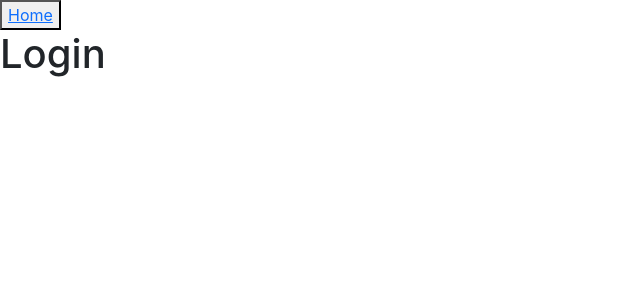
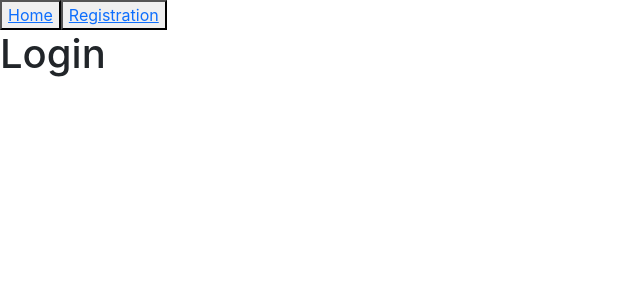
Before and after one commit to Nik1-code/frontEnd, a React (Create React App) app: page /Login in a window 1280 px wide. Shown: the top 300 px of the page, without its empty margins (0-640 px from the left). Built offline with nearby package versions, Linux system fonts and the light colour scheme.

Commit message:
create Routes

```diff
--- a/src/reactRouter/Login.js
+++ b/src/reactRouter/Login.js
@@ -7,6 +7,9 @@ const Login = () => {
       <button>
         <Link to="/">Home</Link>
       </button>
+      <button>
+        <Link to="/Registration">Registration</Link>
+      </button>
       <h1>Login</h1>
     </div>
   );
```
